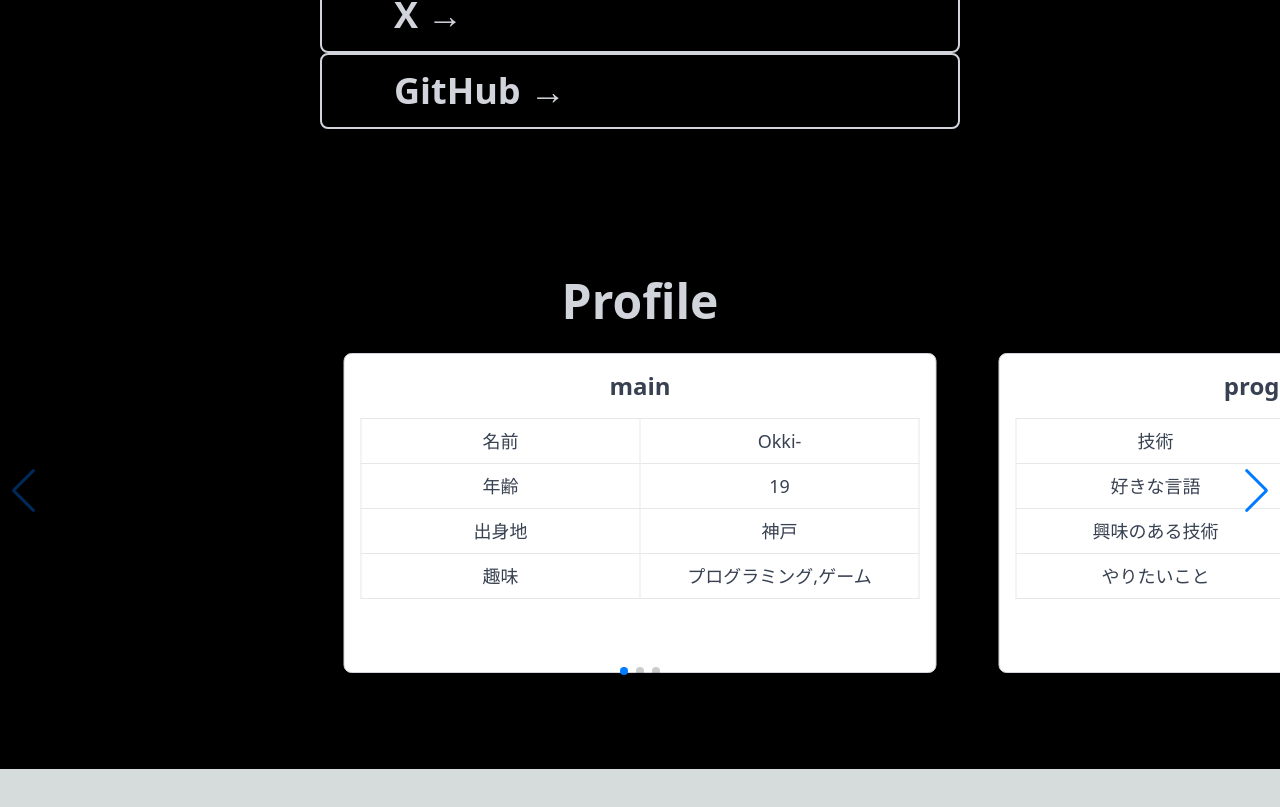
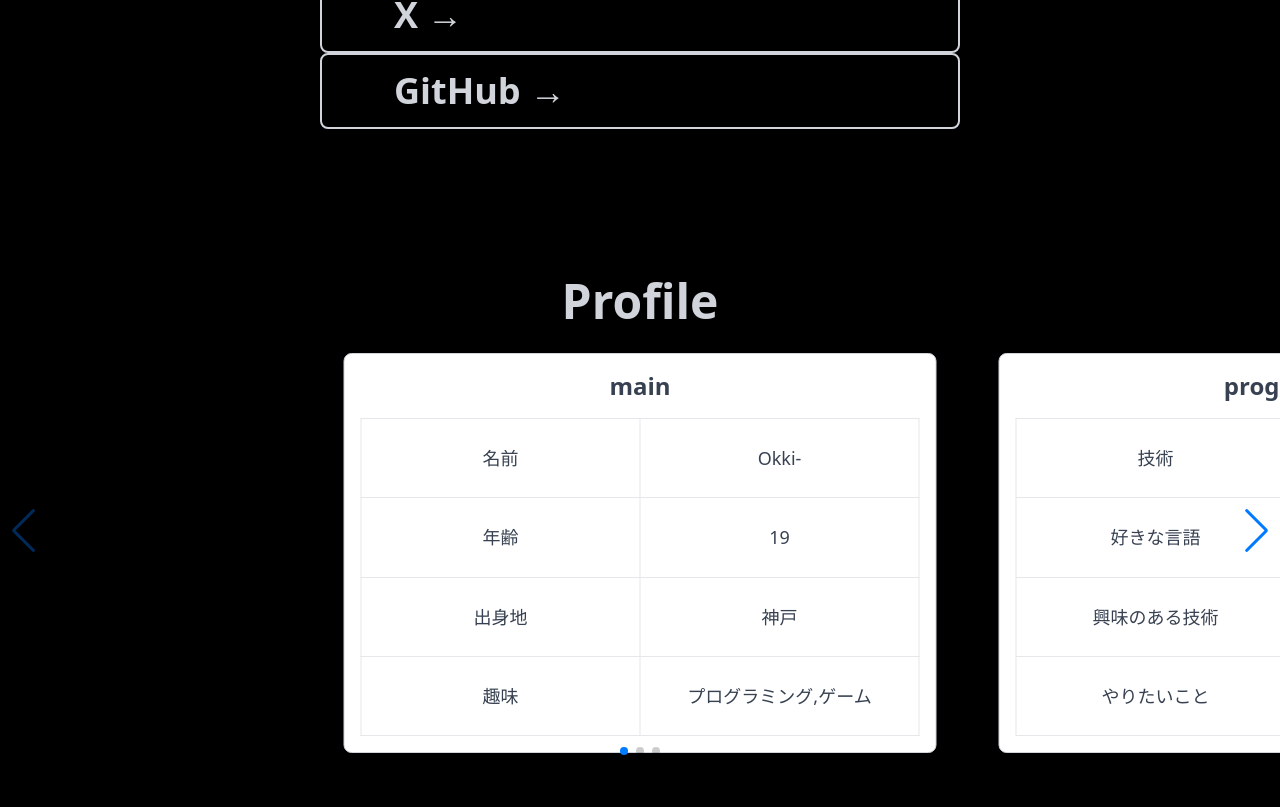
Before and after one commit to Okkyyt/my-homepage, a Next.js app: page / in a window 1280 px wide. Shown: the part 379-1186 px from the top of the page. Before the commit the page ends 1148 px from the top, so only its background shows below. Built offline with nearby package versions, Linux system fonts and the light colour scheme; no server answers.

Commit message:
何度目かの正直

```diff
--- a/app/page.tsx
+++ b/app/page.tsx
@@ -54,9 +54,9 @@ const profiles = [
 
 const ProfileCard: React.FC<{ profile: ProfileType }> = ({ profile }) => {
   return (
-    <div className="bg-white border border-gray-300 rounded-lg shadow-lg overflow-hidden p-4 m-4 h-auto sm:h-80 text-gray-700">
+    <div className="bg-white border border-gray-300 rounded-lg shadow-lg overflow-hidden p-4 m-4 min-h-[320px] sm:min-h-[400px] text-gray-700 flex flex-col">
       <h3 className="text-2xl font-bold mb-4 text-center">{profile.title}</h3>
-      <table className="border-collapse border border-gray-200 table-fixed w-full">
+      <table className="border-collapse border border-gray-200 table-fixed w-full flex-grow">
         <tbody>
           {profile.details.map((detail, index) => (
             <tr key={index} className="border border-gray-200">
```
